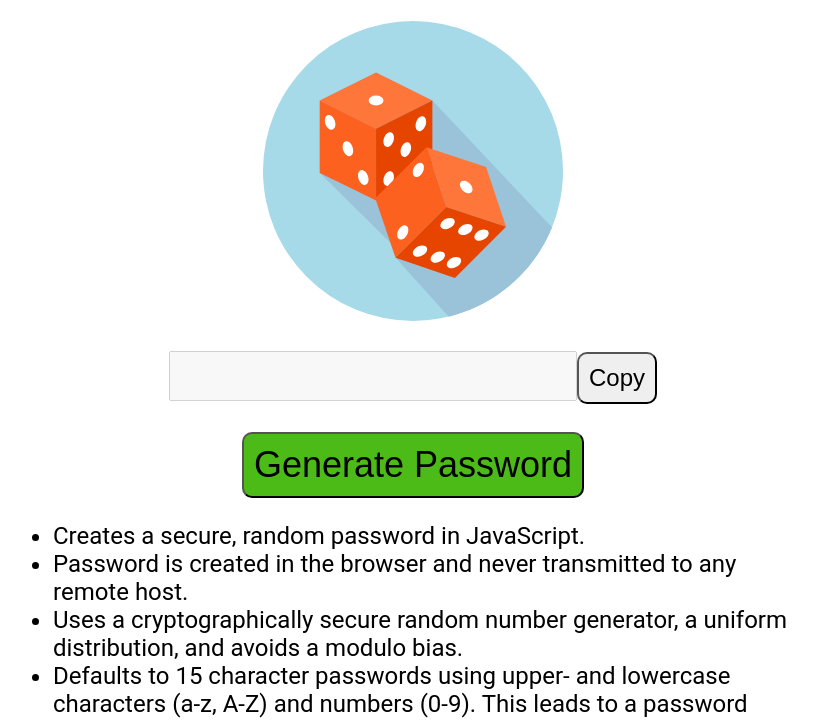
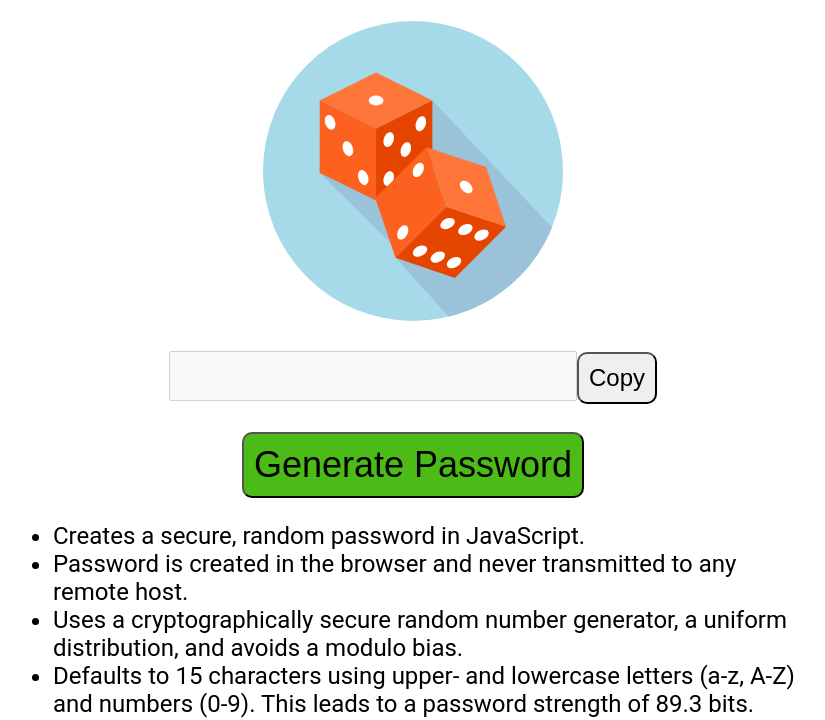
Before and after one commit to hannob/secpw, a plain HTML site: page index.html in a window 1280 px wide. Shown: the part 74-794 px from the top of the page, without its empty margins (227-1052 px from the left). Drawn offline with Linux system fonts and the light colour scheme.

Commit message:
wording characters/letters

```diff
--- a/index.html
+++ b/index.html
@@ -32,7 +32,7 @@
 <li>Password is created in the browser and never transmitted to any remote host.</li>
 <li>Uses a cryptographically secure random number generator,
 a uniform distribution, and avoids a modulo bias.</li>
-<li>Defaults to 15 character passwords using upper- and lowercase characters (a-z, A-Z) and numbers (0-9).
+<li>Defaults to 15 characters using upper- and lowercase letters (a-z, A-Z) and numbers (0-9).
 This leads to a password strength of 89.3 bits.</li>
 <li>No trackers, no third-party resources.</li>
 <li>Extensive use of security features: HTTPS, HSTS, Content Security Policy, Subresource Integrity,
```
